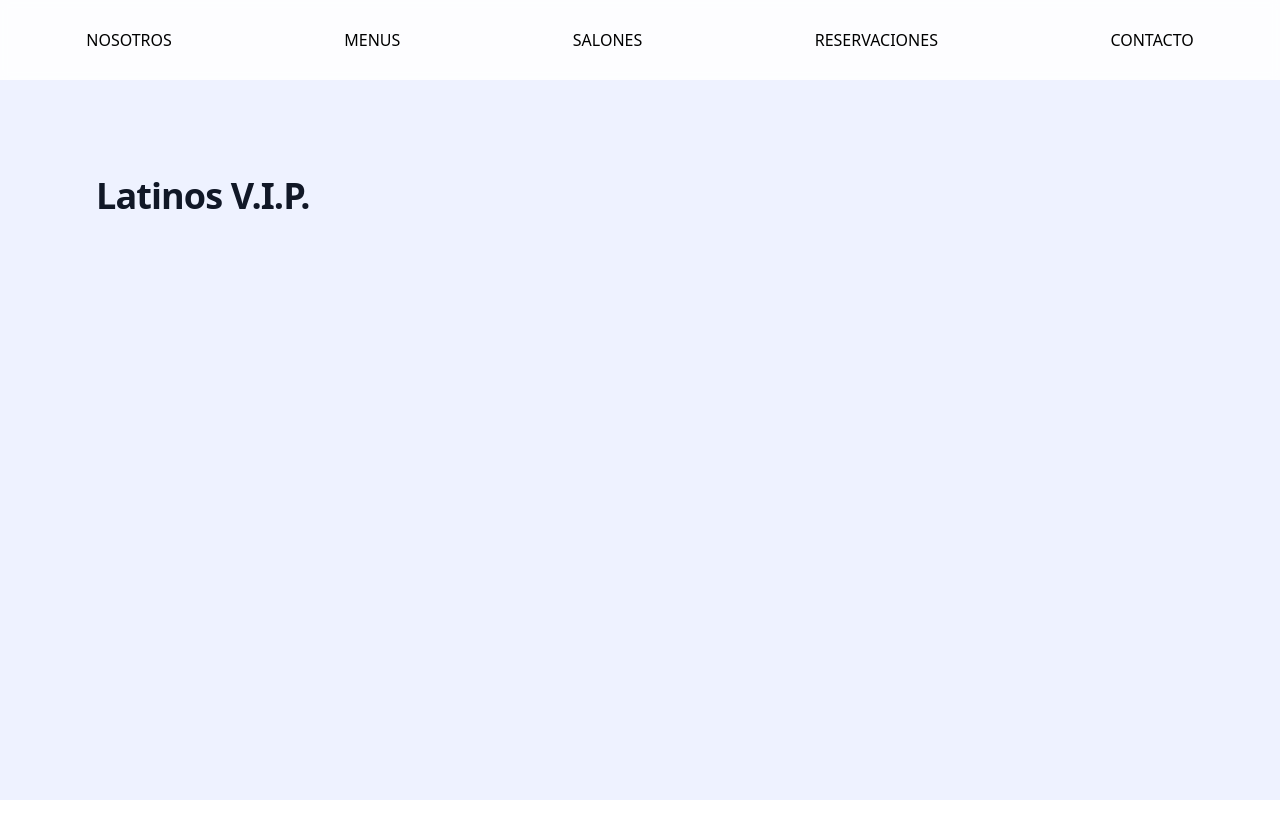
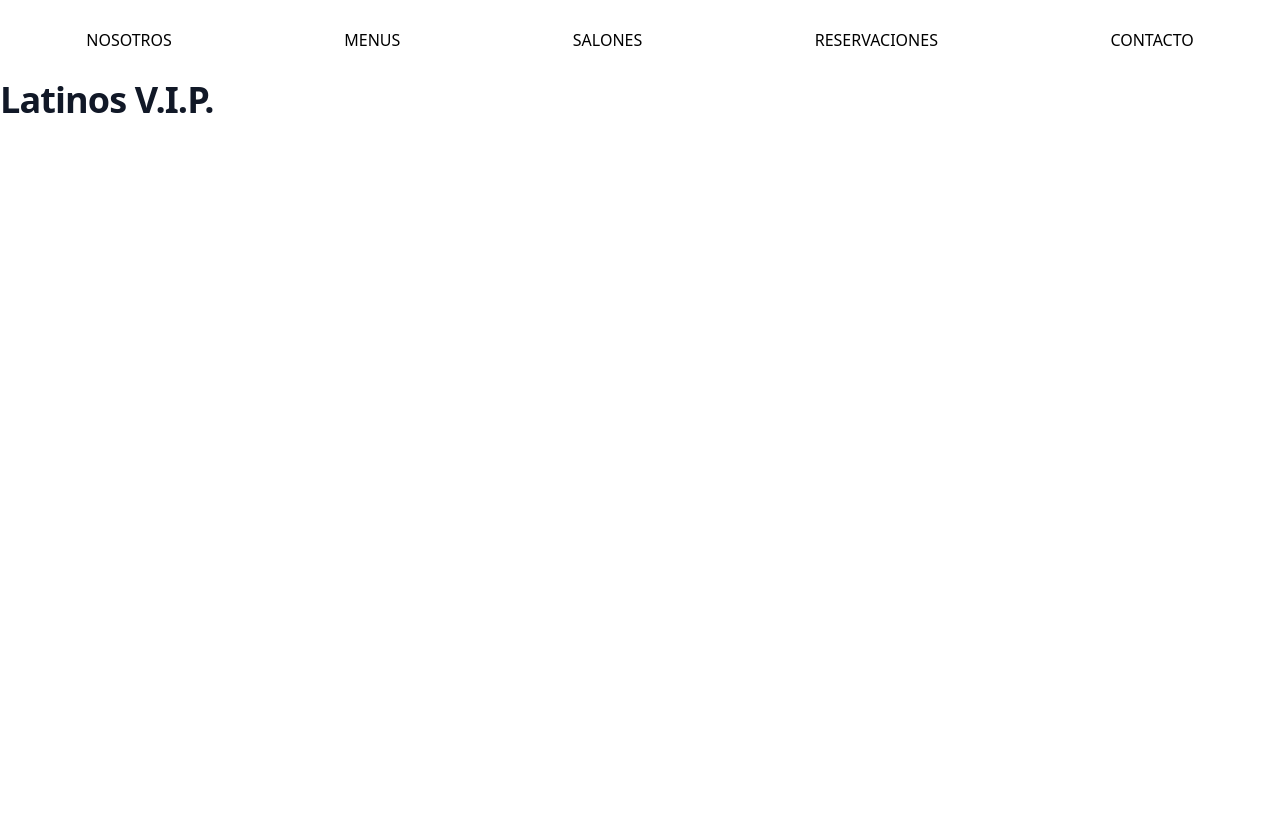
Before and after one commit to JeanLarez/latinosvip, a React (Vite) app: page / in a window 1280 px wide. Shown: the top 838 px of the page. Before the commit the page ends 800 px from the top, so only its background shows below. Built offline with nearby package versions, Linux system fonts and the light colour scheme.

Commit message:
Change style

```diff
--- a/src/App.jsx
+++ b/src/App.jsx
@@ -1,9 +1,9 @@
-import {Suspense} from 'react';
-import {BrowserRouter} from 'react-router-dom';
-import {Router} from './general/Router.jsx';
-import {Loading} from './components/Loading.jsx';
+import { Suspense } from "react";
+import { BrowserRouter } from "react-router-dom";
+import { Router } from "./general/Router.jsx";
+import { Loading } from "./components/Loading.jsx";
 
-export const PageWithHeader = ({children}) => (
+export const PageWithHeader = ({ children }) => (
   <div className="flex h-full flex-col">{children}</div>
 );
 
@@ -12,13 +12,16 @@ export const App = () => (
     <Suspense
       fallback={
         <PageWithHeader>
-          <Loading name="suspense"/>
+          <Loading name="suspense" />
         </PageWithHeader>
       }
     >
-        <div className="h-full bg-indigo-50 p-4 lg:p-24">
-          <Router/>
-        </div>
+      <div className="">
+        <Router />
+      </div>
     </Suspense>
   </BrowserRouter>
 );
+{
+  /* <div className="h-full bg-indigo-50 p-4 lg:p-24"> */
+}
```
